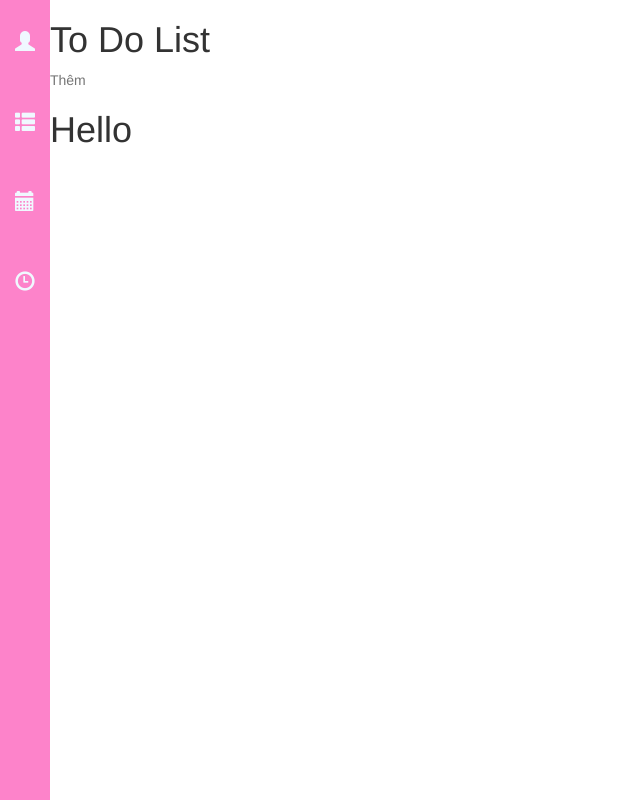
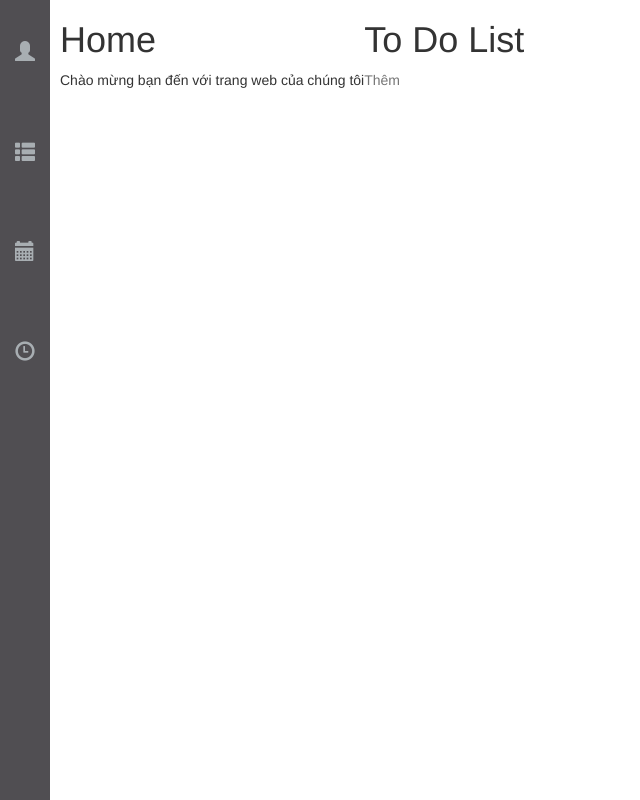
Before and after one commit to emcasa214/Emma-Calendar, a Django app: page / in a window 1280 px wide. Shown: the whole page, without its empty margins (0-640 px from the left). Run offline with Django 5.2, Linux system fonts and the light colour scheme; some libraries are stand-ins or nearby versions.

Commit message:
add: continue

```diff
--- /dev/null
+++ b/config/Emma/static/css/base.css
@@ -0,0 +1,29 @@
+*{
+    padding: 0%;
+    margin: 0%;
+    box-sizing: border-box;
+    border: none;
+}
+body{
+    display: flex;
+}
+.sidebar{
+    width: 50px;
+    height: 100vh;
+    background-color: rgb(80, 78, 82);
+    margin-right: 10px;
+}
+.sidebar button{
+    height: fit-content;
+    background-color: transparent;
+    display: block;
+    width: 50px;
+    height: 100px;
+    color: aliceblue;
+    font-size: 20px;
+    filter: brightness(70%);
+}
+
+.sidebar button:hover{
+    filter: brightness(100%);
+}
--- /dev/null
+++ b/config/Emma/static/css/home.css
@@ -0,0 +1,3 @@
+.body{
+    display: flex;
+}
--- /dev/null
+++ b/config/Emma/static/js/base.js
@@ -0,0 +1,8 @@
+let lastClickedButton = null;
+function highlightButton(button) {
+    if (lastClickedButton) {
+        lastClickedButton.style.filter = "brightness(50%)";
+    }
+    button.style.filter = "brightness(100%)";
+    lastClickedButton = button;
+}
--- a/config/Emma/templates/pages/base.html
+++ b/config/Emma/templates/pages/base.html
@@ -6,42 +6,22 @@
     <meta name="viewport" content="width=device-width, initial-scale=1.0">
     <link rel="stylesheet" href="{% static 'css/bootstrap.min.css' %}" type = "text/css">
     <link rel="stylesheet" href="https://maxcdn.bootstrapcdn.com/bootstrap/3.3.7/css/bootstrap.min.css">
+    <link rel="stylesheet" href="static/css/home.css">
+    <link rel="stylesheet" href="static/css/base.css">
+    <link rel="stylesheet" href="static/js/base.js">
     <title>{%block title%}{%endblock%}</title>
-    <style>
-        *{
-            padding: 0%;
-            margin: 0%;
-            box-sizing: border-box;
-            border: none;
-        }
-        body{
-            display: flex;
-        }
-        .sidebar{
-            width: 50px;
-            height: 800px;
-            background-color: rgb(253, 131, 202);
-        }
-        .sidebar button{
-            height: fit-content;
-            background-color: transparent;
-            display: block;
-            width: 50px;
-            height: 80px;
-            color: aliceblue;
-            font-size: 20px;
-        }
-    </style>
 </head>
 <body>
     <!-- <div class="container-fluid">
 
     </div> -->
     <div class="sidebar">
-        <button class="glyphicon glyphicon-user"></button>
-        <a href="{% url 'home_page' %}"><button class="glyphicon glyphicon-th-list"></button></a>
-        <button class="glyphicon glyphicon-calendar"></button>
-        <button class="glyphicon glyphicon-time"></button>
+        <button class="glyphicon glyphicon-user icon" onclick="changeColor(this)"></button>
+        <a href="{% url 'home_page' %}">
+            <button class="glyphicon glyphicon-th-list icon" onclick="changeColor(this)"></button>
+        </a>
+        <button class="glyphicon glyphicon-calendar icon" onclick="changeColor(this)"></button>
+        <button class="glyphicon glyphicon-time icon" onclick="changeColor(this)"></button>
     </div>
     <div class="content">
         {%block content %}
--- a/config/Emma/templates/pages/home.html
+++ b/config/Emma/templates/pages/home.html
@@ -3,7 +3,17 @@
 {%block title%} Home {%endblock%}
 
 {%block content%}
-<h1>To Do List</h1>
-<input type="text" placeholder="Thêm">
-<h1>Hello</h1>
+<div class="body">
+    <div class="row1">
+        <h1>Home</h1>
+        <p>Chào mừng bạn đến với trang web của chúng tôi</p>
+    </div>
+    <div class="row2">
+        <h1>To Do List</h1>
+        <input type="text" placeholder="Thêm">
+    </div>
+    <div class="row3">
+
+    </div>
+</div>
 {%endblock%}
--- a/config/Emma/views.py
+++ b/config/Emma/views.py
@@ -4,5 +4,3 @@ from django.http import HttpResponse
 # Create your views here.
 def index(request):
     return render(request, 'pages/home.html')
-def home(request):
-    return render(request, 'pages/home.html')
--- a/config/config/urls.py
+++ b/config/config/urls.py
@@ -21,5 +21,4 @@ from Emma.views import index
 urlpatterns = [
     path('admin/', admin.site.urls),
     path('',index, name='home_page'),
-    path('home/',index, name='home_page'),
 ]
```
